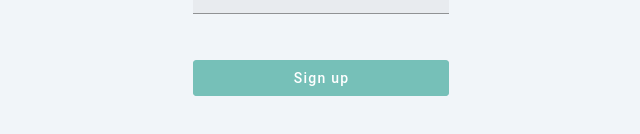
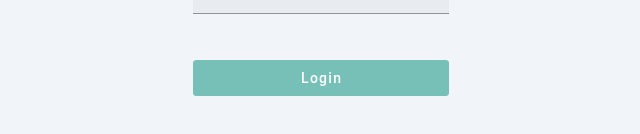
Before and after one commit to dserranog1/user-access-webapp, a Vue app: page /login in a window 1280 px wide. Shown: the part 448-582 px from the top of the page, without its empty margins (319-959 px from the left). Built offline with nearby package versions, Linux system fonts and the light colour scheme.

Commit message:
hotfix: fix bug where it was automatically failing auth

```diff
--- a/src/components/LoginForm.vue
+++ b/src/components/LoginForm.vue
@@ -35,7 +35,7 @@ const handleSubmit = async () => {
     payload[input.name] = input.value;
   });
   try {
-    authenticateUser(payload);
+    await authenticateUser(payload);
     snackbarsStore.setSuccessSnackbar(true, "Success!");
     router.push({ name: "Dashboard" });
   } catch (err) {
@@ -71,7 +71,7 @@ const handleSubmit = async () => {
     <SubmitButton
       :loading="isLoading"
       :disabled="!isValid"
-      label="Sign up"
+      label="Login"
     ></SubmitButton>
   </v-form>
 </template>
--- a/src/router/index.ts
+++ b/src/router/index.ts
@@ -14,7 +14,14 @@ const routes = [
     component: HomeView,
   },
   { name: "SignUp", path: "/sign-up", component: SignUpView },
-  { name: "Login", path: "/login", component: LoginView },
+  {
+    name: "Login",
+    path: "/login",
+    component: LoginView,
+    beforeEnter: () => {
+      if (localStorage.getItem("JWT")) return { name: "Dashboard" };
+    },
+  },
   {
     name: "Dashboard",
     path: "/dashboard",
@@ -28,13 +35,6 @@ const router = createRouter({ routes, history: createWebHistory() });
 router.beforeEach(async (to) => {
   const snackbarStore = useSnackbarsStore();
   if (to.meta.requiresAuth) {
-    if (!localStorage.getItem("JWT")) {
-      snackbarStore.setfailureSnackbar(
-        true,
-        "Please login to access this resourse"
-      );
-      return { name: "Login" };
-    } else {
     try {
       await authenticateUser();
       // TODO make it not check if it just logged in (could improve perfomance)
@@ -44,7 +44,7 @@ router.beforeEach(async (to) => {
         if (err?.response?.status == 401) {
           snackbarStore.setfailureSnackbar(
             true,
-              "Session has expired, please login again."
+            "Please login to access this resource."
           );
           localStorage.removeItem("JWT");
           return { name: "Login" };
@@ -57,6 +57,5 @@ router.beforeEach(async (to) => {
       return { name: "Home" };
     }
   }
-  }
 });
 export default router;
```
Lines whose indentation alone changed are shown as unchanged.
